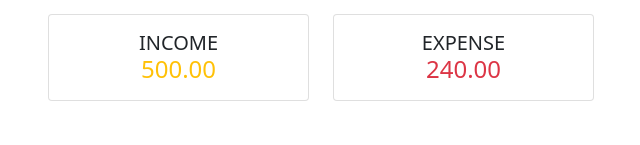
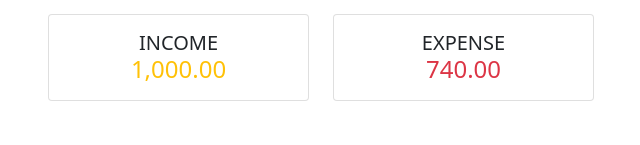
Before and after one commit to leocsdev/react-expense-tracker, a React (Create React App) app: page / in a window 1280 px wide. Shown: the part 185-330 px from the top of the page, without its empty margins (319-959 px from the left). Built offline with nearby package versions, Linux system fonts and the light colour scheme.

Commit message:
Added expenses info dynamic computation.

```diff
--- a/src/App.js
+++ b/src/App.js
@@ -13,7 +13,7 @@ function App() {
 
   return (
     <Layout>
-      <ExpenseInfo />
+      <ExpenseInfo expenses={expenses} />
 
       <ExpenseList expenses={expenses} />
 
--- a/src/components/ExpenseInfo.jsx
+++ b/src/components/ExpenseInfo.jsx
@@ -1,25 +1,39 @@
 import { Card, Col, Row } from 'react-bootstrap'
 // import style from './ExpenseInfo.module.css'
 
-function ExpenseInfo() {
+function ExpenseInfo({ expenses }) {
+  // Currency Helper
+  const currencyFormat = (num) => {
+    return num.toFixed(2).replace(/(\d)(?=(\d{3})+(?!\d))/g, '$1,')
+  }
+
+  // Should be coming from data
+  let totalIncome = 1000
+
+  let expenseTotal = expenses.reduce((total, expense) => {
+    return total + expense.amount
+  }, 0)
+
+  let totalBalance = totalIncome - expenseTotal
+
   return (
     <section className='pb-4'>
       <Card className='text-center py-3 mb-3'>
         <h4 className='to-upper mb-0'>Your Balance</h4>
-        <h2 className='text-success mb-0'>260.00</h2>
+        <h2 className='text-success mb-0'>{currencyFormat(totalBalance)}</h2>
       </Card>
 
       <Row className='text-center'>
         <Col sm={6} className='mb-3 mb-sm-0'>
           <Card className='p-3'>
             <h5 className='to-upper mb-0'>Income</h5>
-            <h4 className='mb-0 text-warning'>500.00</h4>
+            <h4 className='mb-0 text-warning'>{currencyFormat(totalIncome)}</h4>
           </Card>
         </Col>
         <Col sm={6}>
           <Card className='p-3'>
             <h5 className='to-upper mb-0'>Expense</h5>
-            <h4 className='mb-0 text-danger'>240.00</h4>
+            <h4 className='mb-0 text-danger'>{currencyFormat(expenseTotal)}</h4>
           </Card>
         </Col>
       </Row>
```
